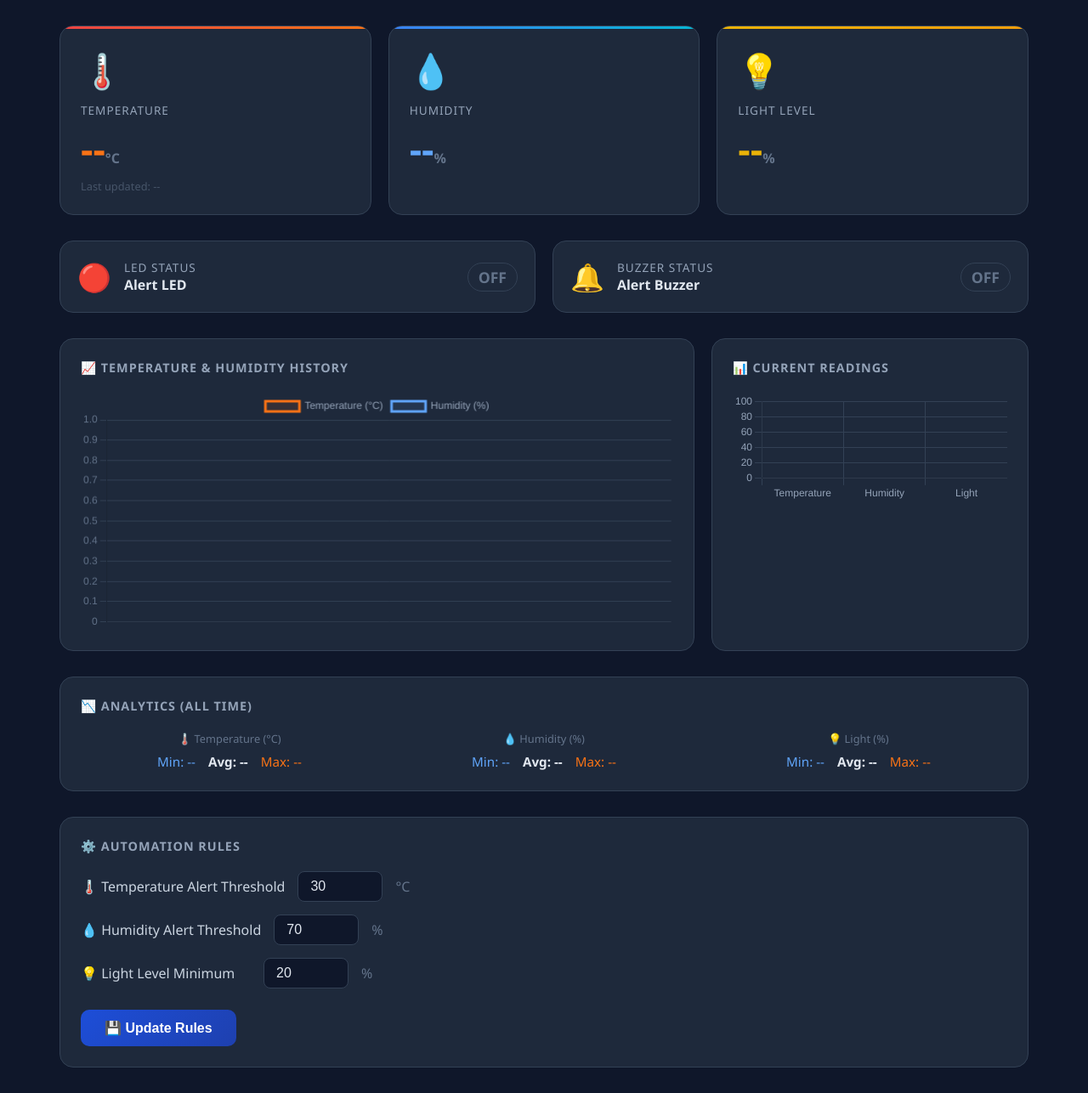
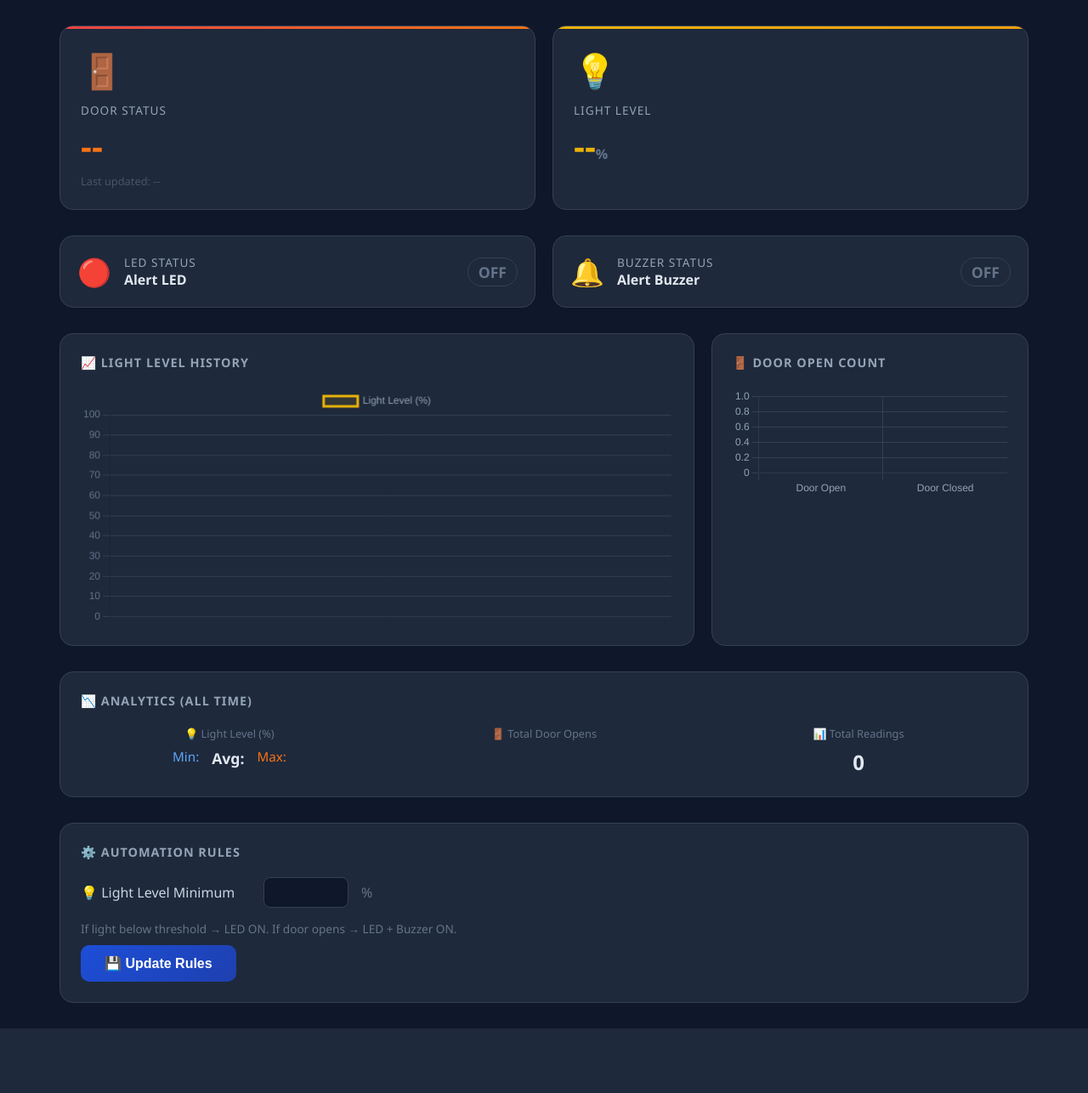
Before and after one commit to HungPham0612/smart-home-iot, a Flask app: page / in a window 1280 px wide. Shown: the part 99-1385 px from the top of the page at 85% size. After the commit the page ends 1309 px from the top, so only its background shows below. Run offline with Flask 3, Linux system fonts and the light colour scheme; data that the repository does not hold is empty.

Commit message:
new update

```diff
--- a/app.py
+++ b/app.py
@@ -15,8 +15,6 @@ DB_CONFIG = {
 def get_db():
     return pymysql.connect(**DB_CONFIG, cursorclass=pymysql.cursors.DictCursor)
 
-# ─── ROUTES ───────────────────────────────────────────────
-
 @app.route('/')
 def index():
     return render_template('index.html')
@@ -24,11 +22,8 @@ def index():
 @app.route('/api/latest')
 def get_latest():
     conn = get_db()
-    cursor = conn.cursor(dictionary=True)
-    cursor.execute("""
-        SELECT * FROM sensor_data
-        ORDER BY timestamp DESC LIMIT 1
-    """)
+    cursor = conn.cursor()
+    cursor.execute("SELECT * FROM sensor_data ORDER BY timestamp DESC LIMIT 1")
     data = cursor.fetchone()
     conn.close()
     if data:
@@ -38,11 +33,8 @@ def get_latest():
 @app.route('/api/history')
 def get_history():
     conn = get_db()
-    cursor = conn.cursor(dictionary=True)
-    cursor.execute("""
-        SELECT * FROM sensor_data
-        ORDER BY timestamp DESC LIMIT 20
-    """)
+    cursor = conn.cursor()
+    cursor.execute("SELECT * FROM sensor_data ORDER BY timestamp DESC LIMIT 20")
     rows = cursor.fetchall()
     conn.close()
     for row in rows:
@@ -52,18 +44,13 @@ def get_history():
 @app.route('/api/analytics')
 def get_analytics():
     conn = get_db()
-    cursor = conn.cursor(dictionary=True)
+    cursor = conn.cursor()
     cursor.execute("""
         SELECT
-            ROUND(AVG(temperature), 2) as avg_temp,
-            ROUND(MIN(temperature), 2) as min_temp,
-            ROUND(MAX(temperature), 2) as max_temp,
-            ROUND(AVG(humidity), 2) as avg_humidity,
-            ROUND(MIN(humidity), 2) as min_humidity,
-            ROUND(MAX(humidity), 2) as max_humidity,
             ROUND(AVG(light_level), 2) as avg_light,
             MIN(light_level) as min_light,
             MAX(light_level) as max_light,
+            SUM(door_open) as total_door_open,
             COUNT(*) as total_readings
         FROM sensor_data
     """)
@@ -74,7 +61,7 @@ def get_analytics():
 @app.route('/api/rules', methods=['GET'])
 def get_rules():
     conn = get_db()
-    cursor = conn.cursor(dictionary=True)
+    cursor = conn.cursor()
     cursor.execute("SELECT * FROM rules ORDER BY id DESC LIMIT 1")
     rule = cursor.fetchone()
     conn.close()
@@ -89,15 +76,13 @@ def update_rules():
     cursor = conn.cursor()
     cursor.execute("""
         UPDATE rules SET
-            temp_threshold = %s,
-            humidity_threshold = %s,
             light_threshold = %s,
             updated_at = NOW()
         WHERE id = (SELECT MAX(id) FROM (SELECT id FROM rules) as r)
-    """, (data['temp_threshold'], data['humidity_threshold'], data['light_threshold']))
+    """, (data['light_threshold'],))
     conn.commit()
     conn.close()
-    return jsonify({'status': 'ok', 'message': 'Rules updated successfully!'})
+    return jsonify({'status': 'ok', 'message': 'Rules updated!'})
 
 if __name__ == '__main__':
     app.run(host='0.0.0.0', port=5000, debug=True)
--- a/template/index.html
+++ b/template/index.html
@@ -7,148 +7,55 @@
     <script src="https://cdn.jsdelivr.net/npm/chart.js"></script>
     <style>
         * { margin: 0; padding: 0; box-sizing: border-box; }
-        body {
-            font-family: 'Segoe UI', sans-serif;
-            background: #0f172a;
-            color: #e2e8f0;
-            min-height: 100vh;
-        }
-        header {
-            background: linear-gradient(135deg, #1e3a5f, #0f172a);
-            padding: 20px 30px;
-            border-bottom: 1px solid #1e40af;
-            display: flex;
-            align-items: center;
-            gap: 15px;
-        }
+        body { font-family: 'Segoe UI', sans-serif; background: #0f172a; color: #e2e8f0; min-height: 100vh; }
+        header { background: linear-gradient(135deg, #1e3a5f, #0f172a); padding: 20px 30px; border-bottom: 1px solid #1e40af; display: flex; align-items: center; gap: 15px; }
         header h1 { font-size: 1.8rem; color: #60a5fa; }
         header p { color: #94a3b8; font-size: 0.9rem; }
-        .status-dot {
-            width: 12px; height: 12px;
-            background: #22c55e;
-            border-radius: 50%;
-            animation: pulse 1.5s infinite;
-        }
-        @keyframes pulse {
-            0%, 100% { opacity: 1; }
-            50% { opacity: 0.4; }
-        }
+        .status-dot { width: 12px; height: 12px; background: #22c55e; border-radius: 50%; animation: pulse 1.5s infinite; }
+        @keyframes pulse { 0%, 100% { opacity: 1; } 50% { opacity: 0.4; } }
         .container { padding: 30px; max-width: 1200px; margin: 0 auto; }
-
-        /* CARDS */
-        .cards { display: grid; grid-template-columns: repeat(3, 1fr); gap: 20px; margin-bottom: 30px; }
-        .card {
-            background: #1e293b;
-            border-radius: 16px;
-            padding: 24px;
-            border: 1px solid #334155;
-            position: relative;
-            overflow: hidden;
-        }
-        .card::before {
-            content: '';
-            position: absolute;
-            top: 0; left: 0; right: 0;
-            height: 3px;
-        }
-        .card.temp::before { background: linear-gradient(90deg, #ef4444, #f97316); }
-        .card.humidity::before { background: linear-gradient(90deg, #3b82f6, #06b6d4); }
+        .cards { display: grid; grid-template-columns: repeat(2, 1fr); gap: 20px; margin-bottom: 30px; }
+        .card { background: #1e293b; border-radius: 16px; padding: 24px; border: 1px solid #334155; position: relative; overflow: hidden; }
+        .card::before { content: ''; position: absolute; top: 0; left: 0; right: 0; height: 3px; }
+        .card.door::before { background: linear-gradient(90deg, #ef4444, #f97316); }
         .card.light::before { background: linear-gradient(90deg, #eab308, #f59e0b); }
         .card-icon { font-size: 2.5rem; margin-bottom: 10px; }
         .card-label { color: #94a3b8; font-size: 0.85rem; text-transform: uppercase; letter-spacing: 1px; }
-        .card-value { font-size: 2.8rem; font-weight: 700; margin: 5px 0; }
-        .card.temp .card-value { color: #f97316; }
-        .card.humidity .card-value { color: #60a5fa; }
+        .card-value { font-size: 2.5rem; font-weight: 700; margin: 5px 0; }
+        .card.door .card-value { color: #f97316; }
         .card.light .card-value { color: #eab308; }
         .card-unit { color: #64748b; font-size: 1rem; }
-
-        /* ACTUATOR STATUS */
         .actuators { display: grid; grid-template-columns: repeat(2, 1fr); gap: 20px; margin-bottom: 30px; }
-        .actuator-card {
-            background: #1e293b;
-            border-radius: 16px;
-            padding: 20px;
-            border: 1px solid #334155;
-            display: flex;
-            align-items: center;
-            gap: 15px;
-        }
+        .actuator-card { background: #1e293b; border-radius: 16px; padding: 20px; border: 1px solid #334155; display: flex; align-items: center; gap: 15px; }
         .actuator-icon { font-size: 2rem; }
         .actuator-label { color: #94a3b8; font-size: 0.85rem; }
-        .actuator-status {
-            font-weight: 700;
-            font-size: 1.1rem;
-            padding: 4px 12px;
-            border-radius: 20px;
-            margin-left: auto;
-        }
+        .actuator-status { font-weight: 700; font-size: 1.1rem; padding: 4px 12px; border-radius: 20px; margin-left: auto; }
         .status-on { background: #166534; color: #86efac; }
         .status-off { background: #1e293b; color: #64748b; border: 1px solid #334155; }
-
-        /* CHARTS */
         .charts { display: grid; grid-template-columns: 2fr 1fr; gap: 20px; margin-bottom: 30px; }
-        .chart-card {
-            background: #1e293b;
-            border-radius: 16px;
-            padding: 24px;
-            border: 1px solid #334155;
-        }
+        .chart-card { background: #1e293b; border-radius: 16px; padding: 24px; border: 1px solid #334155; }
         .chart-card h3 { color: #94a3b8; margin-bottom: 20px; font-size: 0.9rem; text-transform: uppercase; letter-spacing: 1px; }
-
-        /* ANALYTICS */
-        .analytics {
-            background: #1e293b;
-            border-radius: 16px;
-            padding: 24px;
-            border: 1px solid #334155;
-            margin-bottom: 30px;
-        }
+        .analytics { background: #1e293b; border-radius: 16px; padding: 24px; border: 1px solid #334155; margin-bottom: 30px; }
         .analytics h3 { color: #94a3b8; margin-bottom: 20px; font-size: 0.9rem; text-transform: uppercase; letter-spacing: 1px; }
         .analytics-grid { display: grid; grid-template-columns: repeat(3, 1fr); gap: 20px; }
         .analytics-item { text-align: center; }
         .analytics-item .label { color: #64748b; font-size: 0.8rem; margin-bottom: 8px; }
         .analytics-item .values { display: flex; justify-content: center; gap: 15px; }
-        .analytics-item .val { font-size: 0.95rem; }
+        .val { font-size: 0.95rem; }
         .val-min { color: #60a5fa; }
         .val-avg { color: #e2e8f0; font-weight: 700; font-size: 1.1rem; }
         .val-max { color: #f97316; }
-
-        /* RULES */
-        .rules {
-            background: #1e293b;
-            border-radius: 16px;
-            padding: 24px;
-            border: 1px solid #334155;
-        }
+        .rules { background: #1e293b; border-radius: 16px; padding: 24px; border: 1px solid #334155; }
         .rules h3 { color: #94a3b8; margin-bottom: 20px; font-size: 0.9rem; text-transform: uppercase; letter-spacing: 1px; }
         .rule-row { display: flex; align-items: center; gap: 15px; margin-bottom: 15px; }
         .rule-label { color: #cbd5e1; min-width: 200px; }
-        .rule-input {
-            background: #0f172a;
-            border: 1px solid #334155;
-            border-radius: 8px;
-            padding: 8px 14px;
-            color: #e2e8f0;
-            font-size: 1rem;
-            width: 100px;
-        }
+        .rule-input { background: #0f172a; border: 1px solid #334155; border-radius: 8px; padding: 8px 14px; color: #e2e8f0; font-size: 1rem; width: 100px; }
         .rule-unit { color: #64748b; }
-        .btn-update {
-            background: linear-gradient(135deg, #1d4ed8, #1e40af);
-            color: white;
-            border: none;
-            padding: 12px 28px;
-            border-radius: 10px;
-            cursor: pointer;
-            font-size: 1rem;
-            font-weight: 600;
-            margin-top: 10px;
-            transition: opacity 0.2s;
-        }
-        .btn-update:hover { opacity: 0.85; }
+        .btn-update { background: linear-gradient(135deg, #1d4ed8, #1e40af); color: white; border: none; padding: 12px 28px; border-radius: 10px; cursor: pointer; font-size: 1rem; font-weight: 600; margin-top: 10px; }
         .alert-msg { margin-top: 10px; color: #22c55e; font-size: 0.9rem; display: none; }
-
         .timestamp { color: #475569; font-size: 0.8rem; margin-top: 5px; }
+        .door-open { color: #ef4444 !important; }
+        .door-closed { color: #22c55e !important; }
     </style>
 </head>
 <body>
@@ -163,16 +70,11 @@
     <div class="container">
         <!-- SENSOR CARDS -->
         <div class="cards">
-            <div class="card temp">
-                <div class="card-icon">🌡️</div>
-                <div class="card-label">Temperature</div>
-                <div class="card-value" id="temp">--<span class="card-unit">°C</span></div>
+            <div class="card door">
+                <div class="card-icon">🚪</div>
+                <div class="card-label">Door Status</div>
+                <div class="card-value" id="door">--</div>
                 <div class="timestamp" id="ts">Last updated: --</div>
-            </div>
-            <div class="card humidity">
-                <div class="card-icon">💧</div>
-                <div class="card-label">Humidity</div>
-                <div class="card-value" id="hum">--<span class="card-unit">%</span></div>
             </div>
             <div class="card light">
                 <div class="card-icon">💡</div>
@@ -204,11 +106,11 @@
         <!-- CHARTS -->
         <div class="charts">
             <div class="chart-card">
-                <h3>📈 Temperature & Humidity History</h3>
+                <h3>📈 Light Level History</h3>
                 <canvas id="lineChart" height="120"></canvas>
             </div>
             <div class="chart-card">
-                <h3>📊 Current Readings</h3>
+                <h3>🚪 Door Open Count</h3>
                 <canvas id="barChart" height="120"></canvas>
             </div>
         </div>
@@ -218,28 +120,20 @@
             <h3>📉 Analytics (All Time)</h3>
             <div class="analytics-grid">
                 <div class="analytics-item">
-                    <div class="label">🌡️ Temperature (°C)</div>
-                    <div class="values">
-                        <div class="val val-min">Min: <span id="a-min-temp">--</span></div>
-                        <div class="val val-avg">Avg: <span id="a-avg-temp">--</span></div>
-                        <div class="val val-max">Max: <span id="a-max-temp">--</span></div>
-                    </div>
-                </div>
-                <div class="analytics-item">
-                    <div class="label">💧 Humidity (%)</div>
-                    <div class="values">
-                        <div class="val val-min">Min: <span id="a-min-hum">--</span></div>
-                        <div class="val val-avg">Avg: <span id="a-avg-hum">--</span></div>
-                        <div class="val val-max">Max: <span id="a-max-hum">--</span></div>
-                    </div>
-                </div>
-                <div class="analytics-item">
-                    <div class="label">💡 Light (%)</div>
+                    <div class="label">💡 Light Level (%)</div>
                     <div class="values">
                         <div class="val val-min">Min: <span id="a-min-light">--</span></div>
                         <div class="val val-avg">Avg: <span id="a-avg-light">--</span></div>
                         <div class="val val-max">Max: <span id="a-max-light">--</span></div>
                     </div>
+                </div>
+                <div class="analytics-item">
+                    <div class="label">🚪 Total Door Opens</div>
+                    <div class="val val-avg" style="font-size:1.5rem"><span id="a-door-open">--</span></div>
+                </div>
+                <div class="analytics-item">
+                    <div class="label">📊 Total Readings</div>
+                    <div class="val val-avg" style="font-size:1.5rem"><span id="a-total">--</span></div>
                 </div>
             </div>
         </div>
@@ -248,59 +142,39 @@
         <div class="rules">
             <h3>⚙️ Automation Rules</h3>
             <div class="rule-row">
-                <div class="rule-label">🌡️ Temperature Alert Threshold</div>
-                <input type="number" class="rule-input" id="r-temp" value="30" step="0.5">
-                <span class="rule-unit">°C</span>
-            </div>
-            <div class="rule-row">
-                <div class="rule-label">💧 Humidity Alert Threshold</div>
-                <input type="number" class="rule-input" id="r-hum" value="70" step="1">
+                <div class="rule-label">💡 Light Level Minimum</div>
+                <input type="number" class="rule-input" id="r-light" value="30" step="1">
                 <span class="rule-unit">%</span>
             </div>
-            <div class="rule-row">
-                <div class="rule-label">💡 Light Level Minimum</div>
-                <input type="number" class="rule-input" id="r-light" value="20" step="1">
-                <span class="rule-unit">%</span>
-            </div>
+            <p style="color:#64748b; font-size:0.85rem; margin-top:5px">If light below threshold → LED ON. If door opens → LED + Buzzer ON.</p>
             <button class="btn-update" onclick="updateRules()">💾 Update Rules</button>
-            <div class="alert-msg" id="rule-msg">✅ Rules updated successfully!</div>
+            <div class="alert-msg" id="rule-msg">✅ Rules updated!</div>
         </div>
     </div>
 
     <script>
         let lineChart, barChart;
 
-        // Init Charts
         function initCharts() {
             const ctx1 = document.getElementById('lineChart').getContext('2d');
             lineChart = new Chart(ctx1, {
                 type: 'line',
                 data: {
                     labels: [],
-                    datasets: [
-                        {
-                            label: 'Temperature (°C)',
-                            data: [],
-                            borderColor: '#f97316',
-                            backgroundColor: 'rgba(249,115,22,0.1)',
-                            tension: 0.4,
-                            fill: true
-                        },
-                        {
-                            label: 'Humidity (%)',
-                            data: [],
-                            borderColor: '#60a5fa',
-                            backgroundColor: 'rgba(96,165,250,0.1)',
-                            tension: 0.4,
-                            fill: true
-                        }
-                    ]
+                    datasets: [{
+                        label: 'Light Level (%)',
+                        data: [],
+                        borderColor: '#eab308',
+                        backgroundColor: 'rgba(234,179,8,0.1)',
+                        tension: 0.4,
+                        fill: true
+                    }]
                 },
                 options: {
                     plugins: { legend: { labels: { color: '#94a3b8' } } },
                     scales: {
-                        x: { ticks: { color: '#64748b' }, grid: { color: '#1e293b' } },
-                        y: { ticks: { color: '#64748b' }, grid: { color: '#334155' } }
+                        x: { ticks: { color: '#64748b' }, grid: { color: '#334155' } },
+                        y: { ticks: { color: '#64748b' }, grid: { color: '#334155' }, min: 0, max: 100 }
                     }
                 }
             });
@@ -309,11 +183,11 @@
             barChart = new Chart(ctx2, {
                 type: 'bar',
                 data: {
-                    labels: ['Temperature', 'Humidity', 'Light'],
+                    labels: ['Door Open', 'Door Closed'],
                     datasets: [{
-                        label: 'Current',
-                        data: [0, 0, 0],
-                        backgroundColor: ['rgba(249,115,22,0.7)', 'rgba(96,165,250,0.7)', 'rgba(234,179,8,0.7)'],
+                        label: 'Count',
+                        data: [0, 0],
+                        backgroundColor: ['rgba(239,68,68,0.7)', 'rgba(34,197,94,0.7)'],
                         borderRadius: 8
                     }]
                 },
@@ -321,83 +195,74 @@
                     plugins: { legend: { display: false } },
                     scales: {
                         x: { ticks: { color: '#94a3b8' }, grid: { color: '#334155' } },
-                        y: { ticks: { color: '#94a3b8' }, grid: { color: '#334155' }, max: 100 }
+                        y: { ticks: { color: '#94a3b8' }, grid: { color: '#334155' } }
                     }
                 }
             });
         }
 
-        // Fetch latest data
         async function fetchLatest() {
             const res = await fetch('/api/latest');
             const d = await res.json();
-            if (!d || !d.temperature) return;
+            if (!d || d.light_level === undefined) return;
 
-            document.getElementById('temp').innerHTML = `${d.temperature}<span class="card-unit">°C</span>`;
-            document.getElementById('hum').innerHTML = `${d.humidity}<span class="card-unit">%</span>`;
+            const doorEl = document.getElementById('door');
+            if (d.door_open) {
+                doorEl.textContent = 'OPEN 🚨';
+                doorEl.className = 'card-value door-open';
+            } else {
+                doorEl.textContent = 'CLOSED ✅';
+                doorEl.className = 'card-value door-closed';
+            }
+
             document.getElementById('light').innerHTML = `${d.light_level}<span class="card-unit">%</span>`;
             document.getElementById('ts').textContent = `Last updated: ${d.timestamp}`;
 
-            // Actuator status
             const led = document.getElementById('led-status');
             const buz = document.getElementById('buzzer-status');
             led.textContent = d.led_status ? 'ON' : 'OFF';
             led.className = 'actuator-status ' + (d.led_status ? 'status-on' : 'status-off');
             buz.textContent = d.buzzer_status ? 'ON' : 'OFF';
             buz.className = 'actuator-status ' + (d.buzzer_status ? 'status-on' : 'status-off');
-
-            // Bar chart
-            barChart.data.datasets[0].data = [d.temperature, d.humidity, d.light_level];
-            barChart.update();
         }
 
-        // Fetch history for line chart
         async function fetchHistory() {
             const res = await fetch('/api/history');
             const rows = await res.json();
             rows.reverse();
             const labels = rows.map(r => r.timestamp.slice(11, 16));
-            const temps = rows.map(r => r.temperature);
-            const hums = rows.map(r => r.humidity);
+            const lights = rows.map(r => r.light_level);
+            const doorOpen = rows.filter(r => r.door_open).length;
+            const doorClosed = rows.filter(r => !r.door_open).length;
+
             lineChart.data.labels = labels;
-            lineChart.data.datasets[0].data = temps;
-            lineChart.data.datasets[1].data = hums;
+            lineChart.data.datasets[0].data = lights;
             lineChart.update();
+
+            barChart.data.datasets[0].data = [doorOpen, doorClosed];
+            barChart.update();
         }
 
-        // Fetch analytics
         async function fetchAnalytics() {
             const res = await fetch('/api/analytics');
             const d = await res.json();
             if (!d) return;
-            document.getElementById('a-min-temp').textContent = d.min_temp;
-            document.getElementById('a-avg-temp').textContent = d.avg_temp;
-            document.getElementById('a-max-temp').textContent = d.max_temp;
-            document.getElementById('a-min-hum').textContent = d.min_humidity;
-            document.getElementById('a-avg-hum').textContent = d.avg_humidity;
-            document.getElementById('a-max-hum').textContent = d.max_humidity;
             document.getElementById('a-min-light').textContent = d.min_light;
             document.getElementById('a-avg-light').textContent = d.avg_light;
             document.getElementById('a-max-light').textContent = d.max_light;
+            document.getElementById('a-door-open').textContent = d.total_door_open;
+            document.getElementById('a-total').textContent = d.total_readings;
         }
 
-        // Load current rules
         async function loadRules() {
             const res = await fetch('/api/rules');
             const d = await res.json();
             if (!d) return;
-            document.getElementById('r-temp').value = d.temp_threshold;
-            document.getElementById('r-hum').value = d.humidity_threshold;
             document.getElementById('r-light').value = d.light_threshold;
         }
 
-        // Update rules
         async function updateRules() {
-            const data = {
-                temp_threshold: parseFloat(document.getElementById('r-temp').value),
-                humidity_threshold: parseFloat(document.getElementById('r-hum').value),
-                light_threshold: parseInt(document.getElementById('r-light').value)
-            };
+            const data = { light_threshold: parseInt(document.getElementById('r-light').value) };
             await fetch('/api/rules', {
                 method: 'POST',
                 headers: { 'Content-Type': 'application/json' },
@@ -408,7 +273,6 @@
             setTimeout(() => msg.style.display = 'none', 3000);
         }
 
-        // Refresh every 3 seconds
         function startRefresh() {
             fetchLatest();
             fetchHistory();
```
